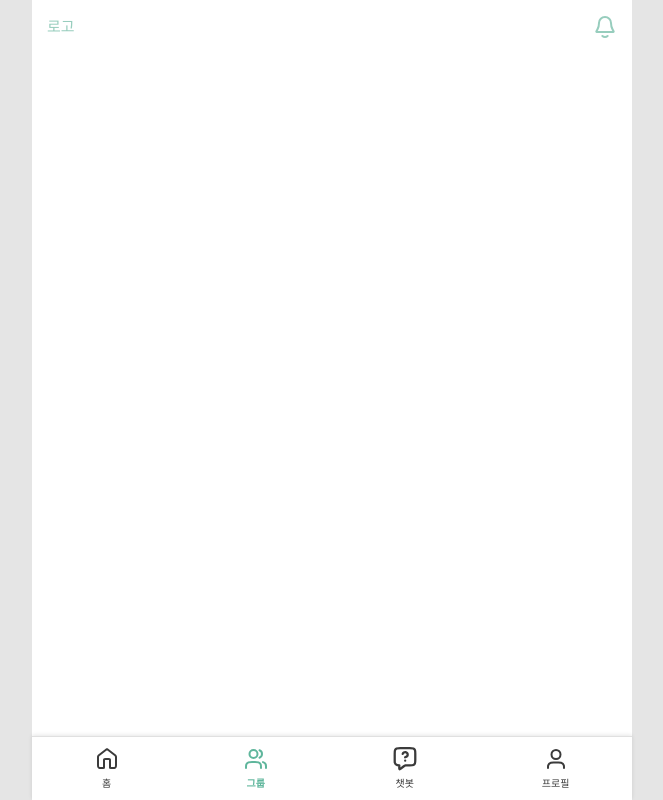
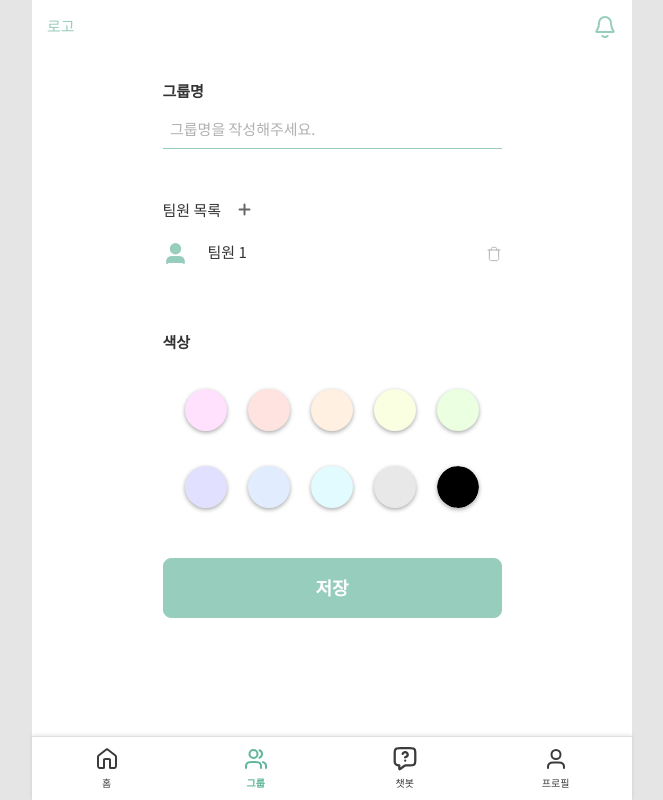
Before and after one commit to prgrms-web-devcourse-final-project/WEB1_1_ALL-I_FE, a React (Vite) app: page / in a window 1280 px wide. Both pictures are taken after a click on the element "그룹". Shown: the whole page, without its empty margins (308-971 px from the left). Built offline with nearby package versions, Linux system fonts and the light colour scheme; a web font is replaced by a local one.

Commit message:
design: 그룹 생성 페이지 퍼블리싱

```diff
--- a/src/components/common/Circle/CircleInput.tsx
+++ b/src/components/common/Circle/CircleInput.tsx
@@ -12,7 +12,7 @@ function CircleInput({ defaultColor, onChange }: CircleInputProps) {
   // 상태 변경 시 상위 컴포넌트로 전달
   const handleCircleChange = (value: string) => {
     handleChange(value); // 내부 상태 업데이트
-    onChange(value); // 상위 컴포넌트로 전달
+    onChange(selectedColor); // 상위 컴포넌트로 전달
   };
 
   return (
--- /dev/null
+++ b/src/components/feature/GroupNewPage/MemberList.style.ts
@@ -0,0 +1,30 @@
+import styled from "styled-components";
+
+export const Wrapper = styled.div`
+  display: flex;
+  flex-direction: column;
+  gap: 20px;
+`;
+
+export const InfoContainer = styled.div`
+  display: flex;
+  align-items: center;
+  gap: 15px;
+`;
+
+export const UserWrapper = styled.div`
+  display: flex;
+  flex-direction: column;
+  gap: 15px;
+`;
+
+export const UserInfoContainer = styled.div`
+  display: flex;
+  justify-content: space-between;
+  align-items: center;
+`;
+
+export const UserInfo = styled.div`
+  display: flex;
+  gap: 20px;
+`;
--- /dev/null
+++ b/src/components/feature/GroupNewPage/MemberList.tsx
@@ -0,0 +1,28 @@
+import * as Styled from "./MemberList.style";
+import Plus from "@/assets/icons/plus.svg?react";
+import Profile from "@/assets/icons/profile.svg?react";
+import Trashcan from "@/assets/icons/trashcan.svg?react";
+
+// css 해야됨.
+function MemberList() {
+  return (
+    <Styled.Wrapper>
+      <Styled.InfoContainer>
+        <p>팀원 목록</p>
+        <Plus width={17} height={17} stroke="#676767" />
+      </Styled.InfoContainer>
+
+      <Styled.UserWrapper>
+        <Styled.UserInfoContainer>
+          <Styled.UserInfo>
+            <Profile width={25} height={25} stroke="#97CDBD" fill="#97CDBD" />
+            <p>팀원 1</p>
+          </Styled.UserInfo>
+          <Trashcan width={16} height={16} stroke="#B1B1B1" cursor="pointer" />
+        </Styled.UserInfoContainer>
+      </Styled.UserWrapper>
+    </Styled.Wrapper>
+  );
+}
+
+export default MemberList;
--- a/src/components/layout/NavBar/NavBar.tsx
+++ b/src/components/layout/NavBar/NavBar.tsx
@@ -7,7 +7,7 @@ import * as Style from "./NavBar.style";
 
 function NavBar() {
   // 네브바를 보여주지 않을 경로 리스트
-  const pathNav = ["/signup"];
+  const pathNav = ["/signup", "/group/new"];
   const noNav = pathNav.includes(location.pathname);
 
   return (
--- /dev/null
+++ b/src/hooks/useGroupNewForm.ts
@@ -0,0 +1,32 @@
+import { useState } from "react";
+
+interface FormData {
+  groupName: string;
+  color: string;
+}
+
+function useGroupNewForm(initialState: FormData) {
+  const [formData, setFormData] = useState<FormData>(initialState);
+
+  const handleChange = (name: keyof FormData) => (value: string) => {
+    setFormData((prev) => ({
+      ...prev,
+      [name]: value,
+    }));
+  };
+
+  const handleSubmit =
+    (callback: (data: FormData) => void) =>
+    (e: React.FormEvent<HTMLFormElement>) => {
+      e.preventDefault();
+      callback(formData); // formData를 전달해 콜백 실행
+    };
+
+  return {
+    formData,
+    handleChange,
+    handleSubmit,
+  };
+}
+
+export default useGroupNewForm;
--- /dev/null
+++ b/src/pages/group/new/GroupNewPage.style.ts
@@ -0,0 +1,10 @@
+import styled from "styled-components";
+
+export const Wrapper = styled.form`
+  width: 339px;
+  padding: 80px 0;
+  margin: 0 auto;
+  display: flex;
+  flex-direction: column;
+  gap: 50px;
+`;
--- a/src/pages/group/new/GroupNewPage.tsx
+++ b/src/pages/group/new/GroupNewPage.tsx
@@ -1,5 +1,39 @@
+import useGroupNewForm from "@/hooks/useGroupNewForm";
+import * as Styled from "./GroupNewPage.style";
+import MemberList from "@/components/feature/GroupNewPage/MemberList";
+import TextInput from "@/components/common/TextInput/TextInput";
+import CircleInput from "@/components/common/Circle/CircleInput";
+import Button from "@/components/common/Button/Button";
+
 function GroupNewPage() {
-  return <div>GroupNewPage</div>;
+  const { formData, handleChange, handleSubmit } = useGroupNewForm({
+    groupName: "",
+    color: "",
+  });
+
+  const onSubmit = (data: typeof formData) => {
+    console.log(data); // 제출된 데이터 처리
+  };
+
+  return (
+    <Styled.Wrapper onSubmit={handleSubmit(onSubmit)}>
+      <TextInput
+        name="groupName"
+        type="text"
+        label="그룹명"
+        placeholder="그룹명을 작성해주세요."
+        required
+        value={formData.groupName}
+        onChange={handleChange("groupName")}
+      />
+      <MemberList />
+      <CircleInput
+        defaultColor="#000"
+        onChange={(value) => handleChange("color")(value)}
+      />
+      <Button children="저장" buttonType="primaryLarge" type="submit" />
+    </Styled.Wrapper>
+  );
 }
 
 export default GroupNewPage;
```
